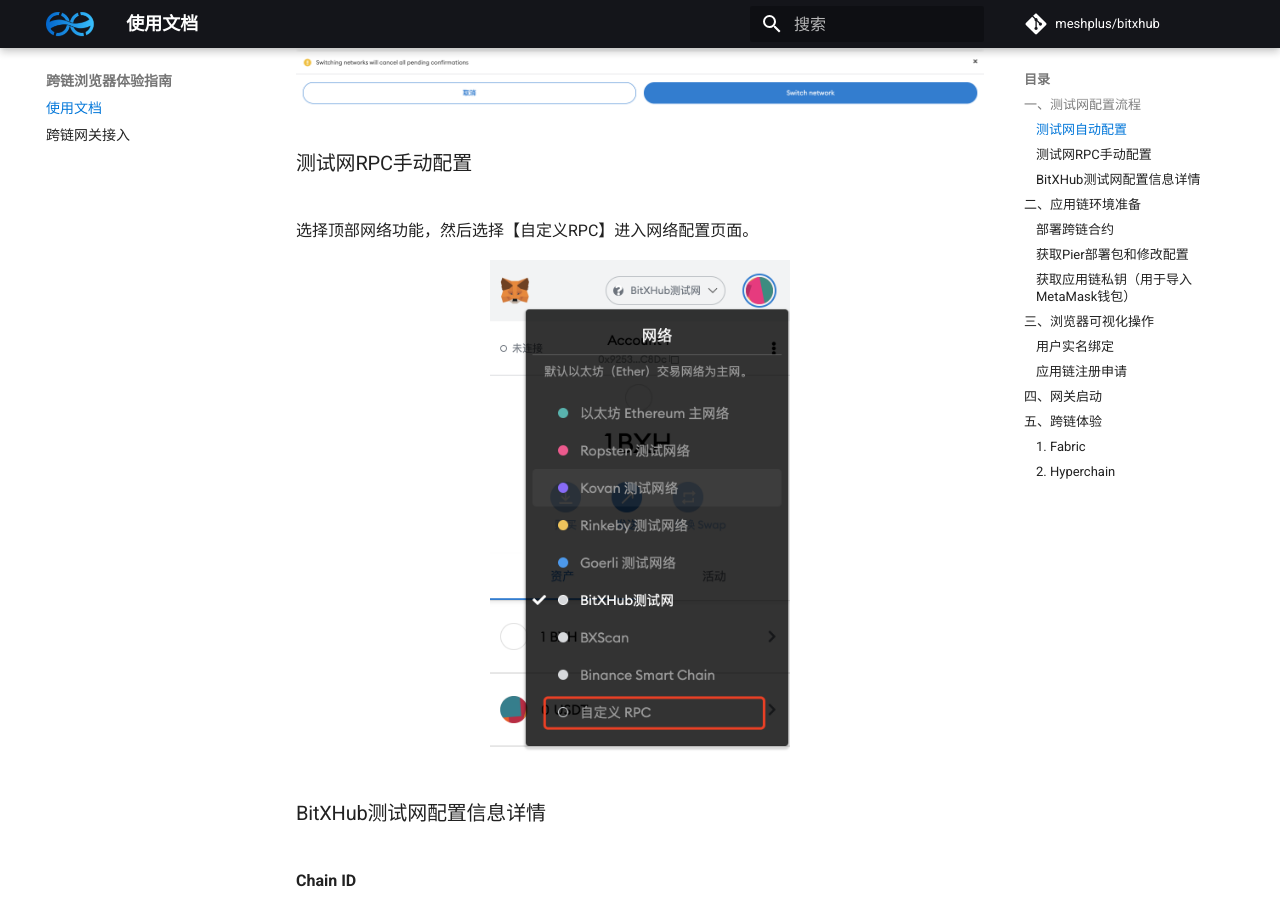
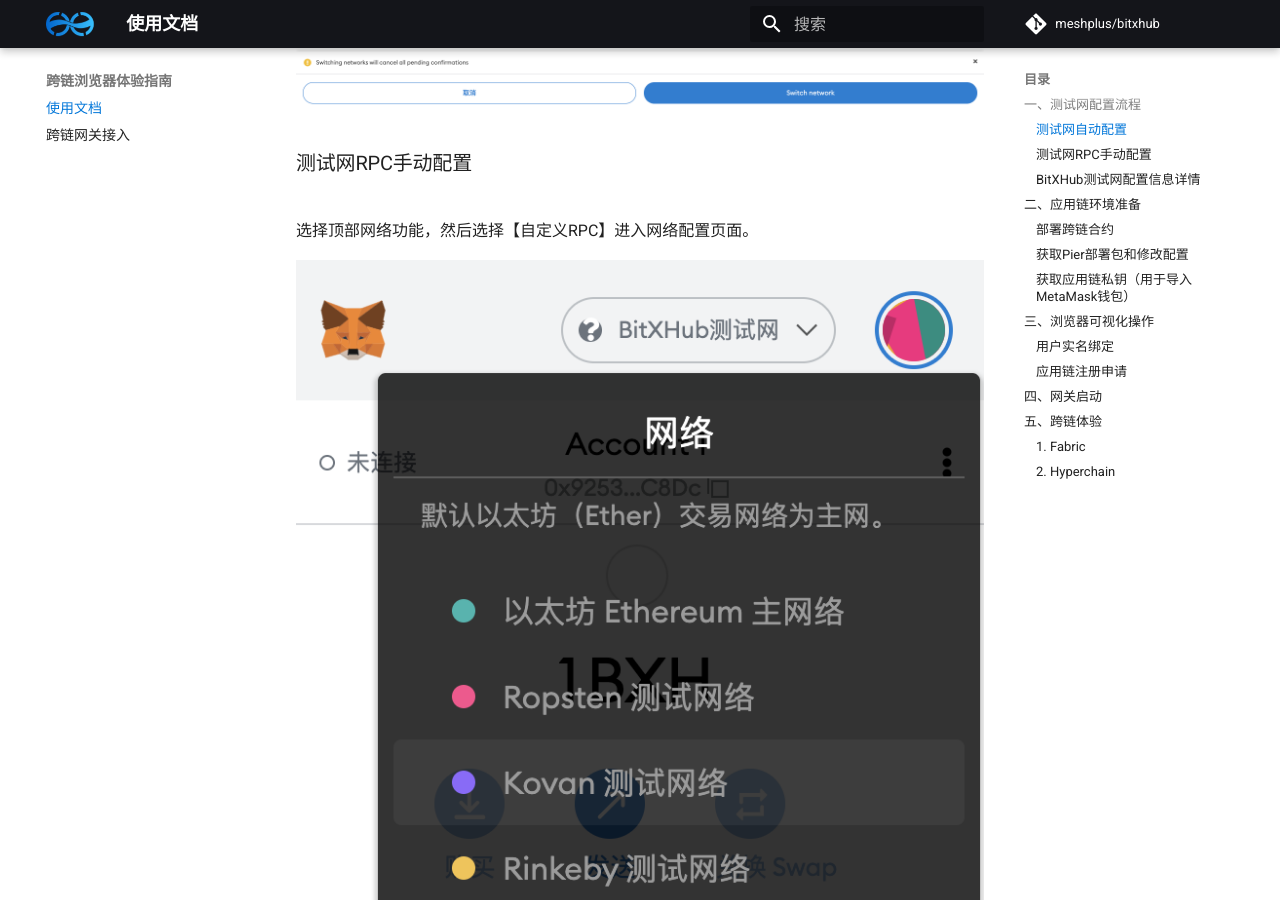
Before and after one commit to meshplus/bitxhub-docs, an MkDocs documentation site: the page built from docs/scan/index.md, in a window 1280 px wide and 900 px high, scrolled down 1353 px. Built offline with MkDocs 1.6.1 and Material for MkDocs 9.7.7, drawn with Linux system fonts in a browser that asks for light colours; comment, search, counter and statistics services are not loaded; the version menu is left out.

Commit message:
fix(1.18):fix some bug

```diff
--- a/docs/scan/index.md
+++ b/docs/scan/index.md
@@ -8,16 +8,16 @@
 
 MetaMask插件安装完成后，点击浏览器【登陆】按钮，系统会弹出测试网自动配置添加页面，用户点击【Approve】，即可成功添加BitXHub测试网。
 
-<img src='../assets/add-network.png' alt="Metamask Network" />
+![!](../assets/add-network.png)
 
 BitXHub测试网络添加成功后，系统会提示您进行网络切换，用户点击【Switch network】，即可成功切换至BitXHub测试网络并进行后续操作。
 
-<img src='../assets/switch-network.png' alt="Metamask Network" />
+![!](../assets/switch-network.png)
 
 ### 测试网RPC手动配置
 选择顶部网络功能，然后选择【自定义RPC】进入网络配置页面。
 
-<img src='../assets/metamask-network.png' width="300" alt="Metamask Network" />
+![!](../assets/metamask-network.png)
 
 
 ### BitXHub测试网配置信息详情
@@ -36,7 +36,7 @@
 
 **配置如下图所示**
 
-<img src='../assets/metamask-add-network.png' width="300" alt="Network" />
+![!](../assets/metamask-add-network.png)
 
 ## 二、应用链环境准备
 
```
Also changed, not shown: docs/bitxhub/design/ibtp.md (+2 -2 lines).
